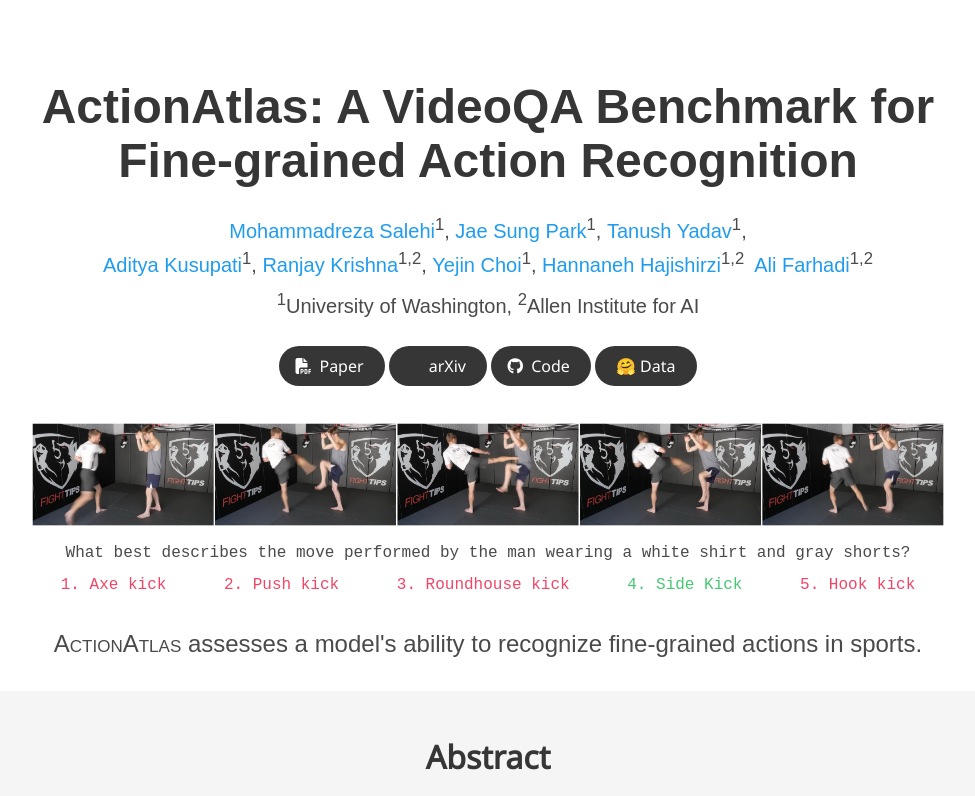
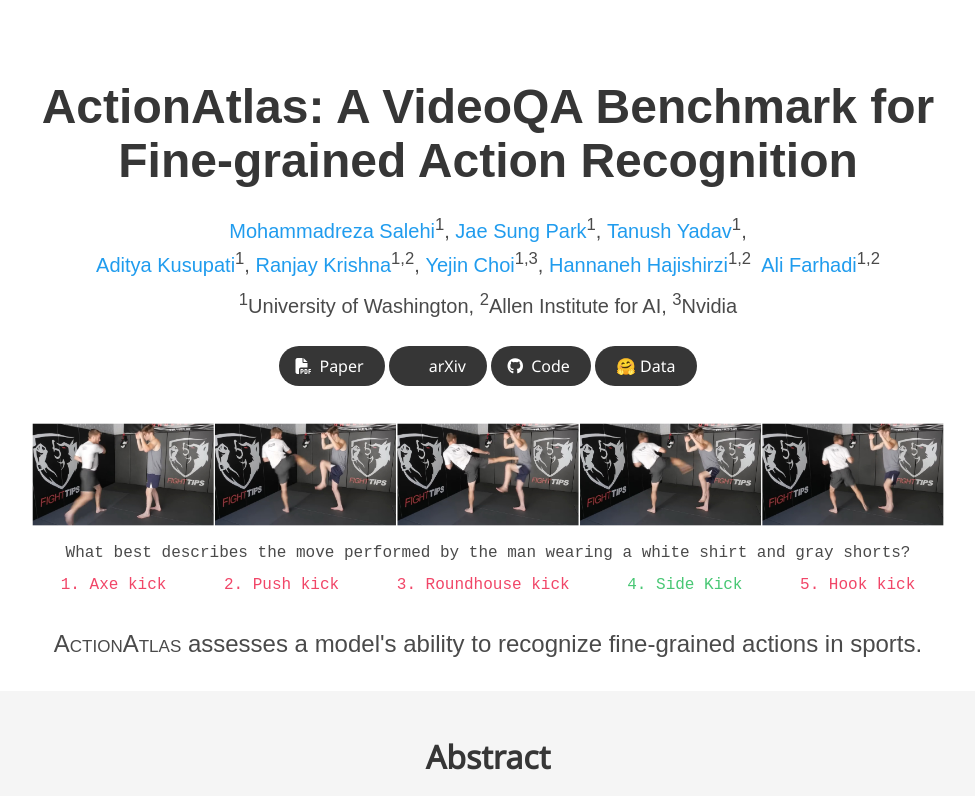
Before and after one commit to mrsalehi/action-atlas, a plain HTML site: page index.html in a window 1280 px wide. Shown: the top 796 px of the page, without its empty margins (152-1127 px from the left). Drawn offline with nearby package versions, Linux system fonts and the light colour scheme; some icons are missing; a web font is replaced by a local one.

Commit message:
Update affiliation

```diff
--- a/index.html
+++ b/index.html
@@ -54,7 +54,7 @@
               <a href="https://ranjaykrishna.com/">Ranjay Krishna</a><sup>1,2</sup>,
             </span>
             <span class="author-block">
-              <a href="https://homes.cs.washington.edu/~yejin/">Yejin Choi</a><sup>1</sup>,
+              <a href="https://homes.cs.washington.edu/~yejin/">Yejin Choi</a><sup>1,3</sup>,
             </span>
             <span class="author-block">
               <a href="https://homes.cs.washington.edu/~hannaneh/">Hannaneh Hajishirzi</a><sup>1,2</sup>
@@ -66,7 +66,8 @@
 
           <div class="is-size-5 publication-institutions">
             <span class="author-block"><sup>1</sup>University of Washington,</span>
-            <span class="author-block"><sup>2</sup>Allen Institute for AI</span>
+            <span class="author-block"><sup>2</sup>Allen Institute for AI,</span>
+            <span class="author-block"><sup>3</sup>Nvidia</span>
           </div>
 
           <div class="column has-text-centered">
```
